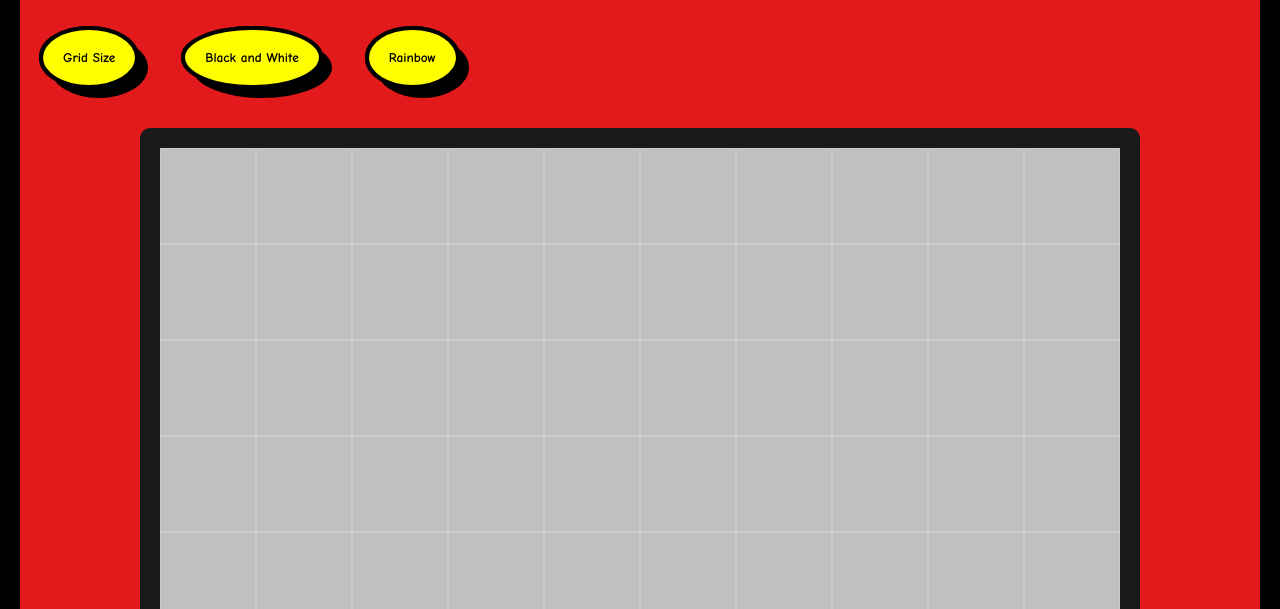
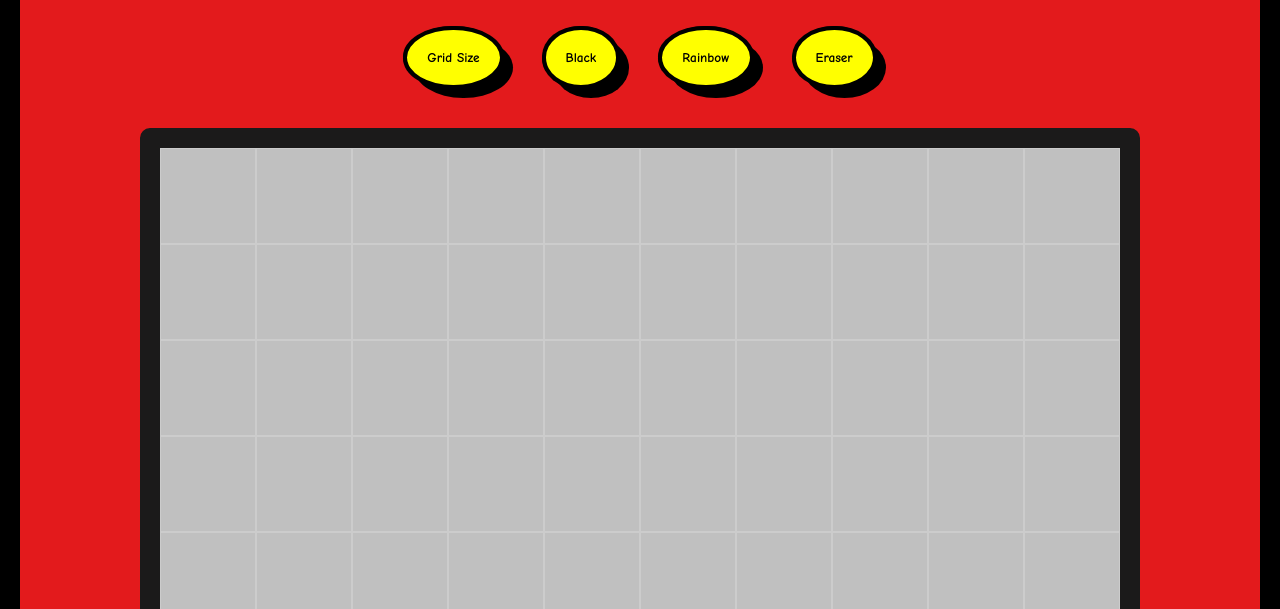
Before and after one commit to KarmaJaneK/Etch-a-Sketch, a plain HTML site: page index.html in a window 1280 px wide. Shown: the part 191-800 px from the top of the page. Drawn offline with Linux system fonts and the light colour scheme; files whose address does not match are found by name.

Commit message:
add eraser button

```diff
--- a/index.html
+++ b/index.html
@@ -8,10 +8,13 @@
     <script src="C:\Users\karma\OneDrive\Documents\GitHub\Etch-a-Sketch\etchASketch.js" defer></script>
 </head>
 <body>
-    <h1>Etch-A-Sketch</h1>
+    <h1>Etch-A-Sketch </h1>
+    <div class = "buttons">
     <button class="btn" onClick="createGrid()"> Grid Size</button>
-    <button class = "b&w" onClick = "blackAndWhite()"> Black and White</button>
-    <button class ="rainbow" onclick="rainbow()" > Rainbow</button>
+    <button class = "b&w" onClick = "blackAndWhite()"> Black</button>
+    <button class ="rainbow" onClick= "rainbow()" > Rainbow</button>
+    <button class ="eraser" onClick= "eraser()"> Eraser</button>
+    </div>
     <div  class="container"> </div>
 
 </body>
```
